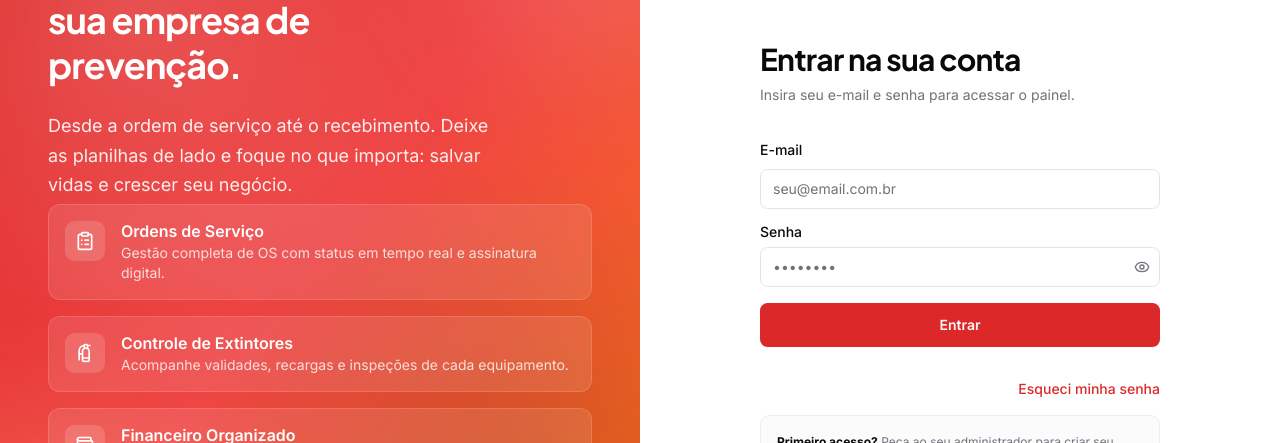
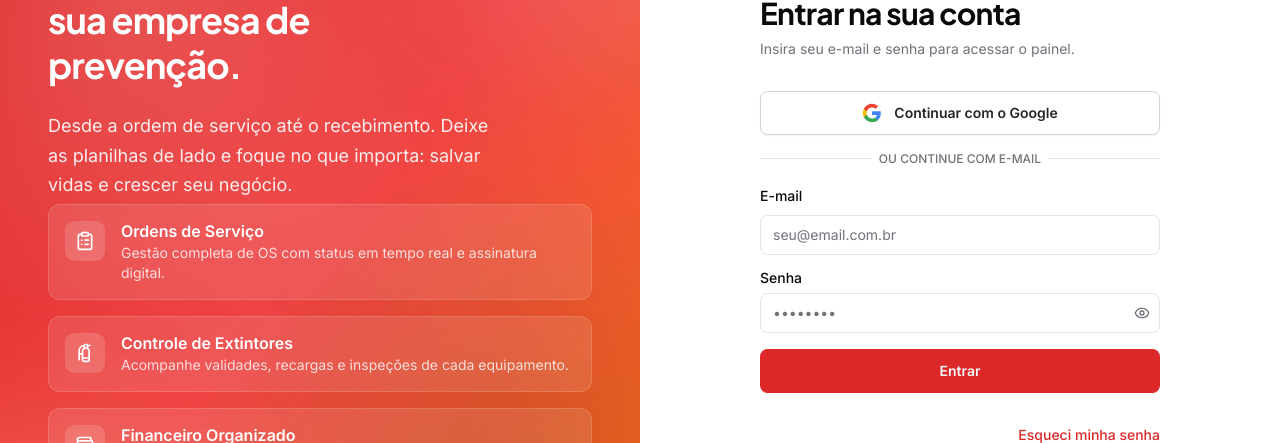
Before and after one commit to dallapussa/CRM_novo, a Next.js app: page /login in a window 1280 px wide. Shown: the part 152-595 px from the top of the page. Built offline with nearby package versions, Linux system fonts and the light colour scheme; no server answers.

Commit message:
feat(auth): implement Google OAuth sign-in button and callback flow

```diff
--- a/src/app/auth/callback/route.ts
+++ b/src/app/auth/callback/route.ts
@@ -1,5 +1,7 @@
 import { NextResponse } from "next/server";
 import { createClient } from "@/lib/supabase/server";
+
+export const dynamic = "force-dynamic";
 
 export async function GET(request: Request) {
   const { searchParams, origin } = new URL(request.url);
--- a/src/app/login/login-form.tsx
+++ b/src/app/login/login-form.tsx
@@ -18,6 +18,41 @@
   const [showPass, setShowPass] = React.useState(false);
   const [error, setError] = React.useState<string | null>(null);
   const [loading, setLoading] = React.useState(false);
+  const [googleLoading, setGoogleLoading] = React.useState(false);
+
+  React.useEffect(() => {
+    if (params.get("error") === "oauth") {
+      setError(
+        "Não foi possível autenticar com o Google. Verifique se o provedor Google está habilitado no seu painel Supabase."
+      );
+    }
+  }, [params]);
+
+  async function handleGoogleLogin() {
+    setGoogleLoading(true);
+    setError(null);
+    try {
+      const next = redirectTo || params.get("redirect") || "/dashboard";
+      const redirectUrl = `${window.location.origin}/auth/callback?next=${encodeURIComponent(next)}`;
+      const { error } = await supabase.auth.signInWithOAuth({
+        provider: "google",
+        options: {
+          redirectTo: redirectUrl,
+          queryParams: {
+            access_type: "offline",
+            prompt: "consent",
+          },
+        },
+      });
+      if (error) {
+        setError(error.message);
+        setGoogleLoading(false);
+      }
+    } catch (err: any) {
+      setError(err?.message || "Erro ao conectar com Google");
+      setGoogleLoading(false);
+    }
+  }
 
   async function onSubmit(e: React.FormEvent) {
     e.preventDefault();
@@ -48,6 +83,53 @@
   }
 
   return (
+    <div className="space-y-4">
+      {/* Botão de Login com Google */}
+      <Button
+        type="button"
+        variant="outline"
+        onClick={handleGoogleLogin}
+        disabled={loading || googleLoading}
+        className="w-full h-11 border-neutral-300 dark:border-neutral-700 bg-white dark:bg-neutral-900 text-neutral-800 dark:text-neutral-200 font-semibold gap-3 hover:bg-neutral-50 dark:hover:bg-neutral-800 shadow-sm"
+      >
+        {googleLoading ? (
+          <Loader2 className="h-4 w-4 animate-spin text-neutral-600" />
+        ) : (
+          <svg className="h-5 w-5" viewBox="0 0 24 24">
+            <path
+              fill="#4285F4"
+              d="M22.56 12.25c0-.78-.07-1.53-.2-2.25H12v4.26h5.92c-.26 1.37-1.04 2.53-2.21 3.31v2.77h3.57c2.08-1.92 3.28-4.74 3.28-8.09z"
+            />
+            <path
+              fill="#34A853"
+              d="M12 23c2.97 0 5.46-.98 7.28-2.66l-3.57-2.77c-.98.66-2.23 1.06-3.71 1.06-2.86 0-5.29-1.93-6.16-4.53H2.18v2.84C3.99 20.53 7.7 23 12 23z"
+            />
+            <path
+              fill="#FBBC05"
+              d="M5.84 14.09c-.22-.66-.35-1.36-.35-2.09s.13-1.43.35-2.09V7.06H2.18C1.43 8.55 1 10.22 1 12s.43 3.45 1.18 4.94l2.85-2.22.81-.63z"
+            />
+            <path
+              fill="#EA4335"
+              d="M12 5.38c1.62 0 3.06.56 4.21 1.64l3.15-3.15C17.45 2.09 14.97 1 12 1 7.7 1 3.99 3.47 2.18 7.06l3.66 2.84c.87-2.6 3.3-4.52 6.16-4.52z"
+            />
+          </svg>
+        )}
+        Continuar com o Google
+      </Button>
+
+      {/* Divisor */}
+      <div className="relative my-4">
+        <div className="absolute inset-0 flex items-center">
+          <div className="w-full border-t border-neutral-200 dark:border-neutral-800" />
+        </div>
+        <div className="relative flex justify-center text-xs uppercase">
+          <span className="bg-white dark:bg-zinc-950 px-2 text-muted-foreground font-medium">
+            ou continue com e-mail
+          </span>
+        </div>
+      </div>
+
+      {/* Formulário de E-mail e Senha */}
       <form onSubmit={onSubmit} className="space-y-4">
         <div className="space-y-2">
           <Label htmlFor="email">E-mail</Label>
@@ -59,7 +141,7 @@
             required
             value={email}
             onChange={(e) => setEmail(e.target.value)}
-          disabled={loading}
+            disabled={loading || googleLoading}
           />
         </div>
         <div className="space-y-2">
@@ -75,7 +157,7 @@
               required
               value={password}
               onChange={(e) => setPassword(e.target.value)}
-            disabled={loading}
+              disabled={loading || googleLoading}
               className="pr-10"
             />
             <button
@@ -95,7 +177,11 @@
           </div>
         )}
 
-      <Button className="w-full h-11 text-sm font-semibold" type="submit" disabled={loading}>
+        <Button
+          className="w-full h-11 text-sm font-semibold"
+          type="submit"
+          disabled={loading || googleLoading}
+        >
           {loading ? (
             <>
               <Loader2 className="mr-2 h-4 w-4 animate-spin" />
@@ -106,5 +192,6 @@
           )}
         </Button>
       </form>
+    </div>
   );
 }
```
Lines whose indentation alone changed are shown as unchanged.
